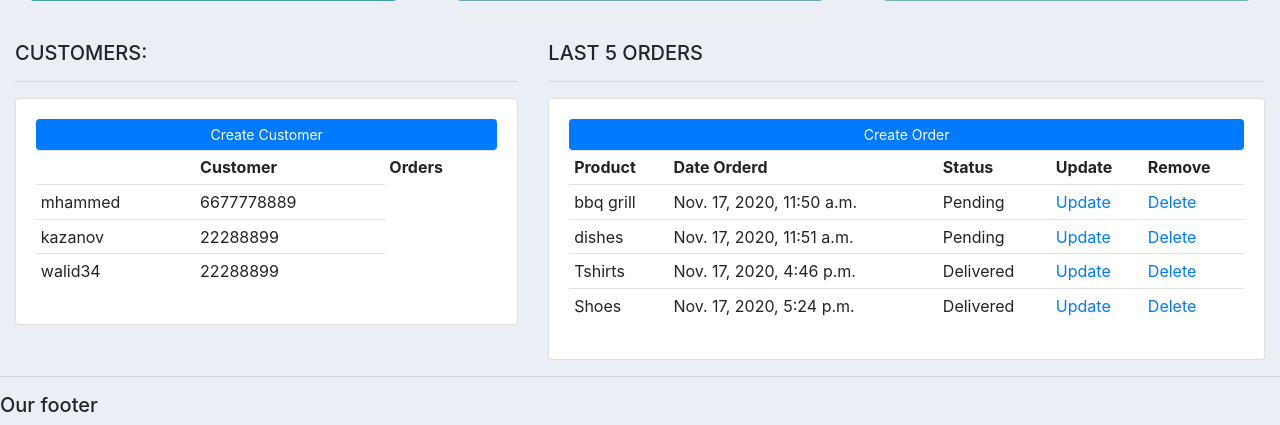
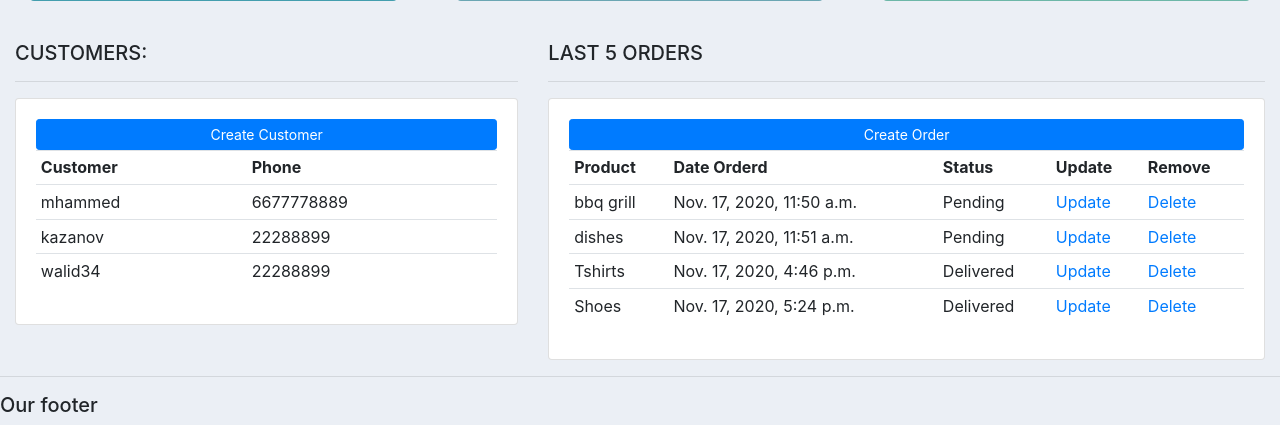
Before and after one commit to mhammed2020/Customer-management-platform, a Django app: page / in a window 1280 px wide. Shown: the part 275-700 px from the top of the page. Run offline with Django 3.2, Linux system fonts and the light colour scheme; data comes from the database, SQL or seed files in the repository; both versions use the stored data as it was after the commit; some libraries are stand-ins or nearby versions.

Commit message:
Update dashboard

```diff
--- a/accounts/templates/accounts/dashboard.html
+++ b/accounts/templates/accounts/dashboard.html
@@ -14,12 +14,11 @@
 			<a class="btn btn-primary  btn-sm btn-block" href="">Create Customer</a>
 			<table class="table table-sm">
 				<tr>
-					<th></th>
 					<th>Customer</th>
-					<th>Orders</th>
-                </tr>
+					<th>Phone</th>
+				</tr>
 
-                {% for customer in customers %}
+				{% for customer in customers %}
 					<tr>
 
 						<td>{{customer.name}}</td>
@@ -43,9 +42,9 @@
 					<th>Status</th>
 					<th>Update</th>
 					<th>Remove</th>
-                </tr>
+				</tr>
 
-                {% for order in orders %}
+				{% for order in orders %}
 					<tr>
 						<td>{{order.product}}</td>
 						<td>{{order.date_created}}</td>
@@ -56,6 +55,7 @@
 					</tr>
 				{% endfor %}
 
+
 			</table>
 		</div>
 	</div>
```
Also changed, not shown: db.sqlite3.
